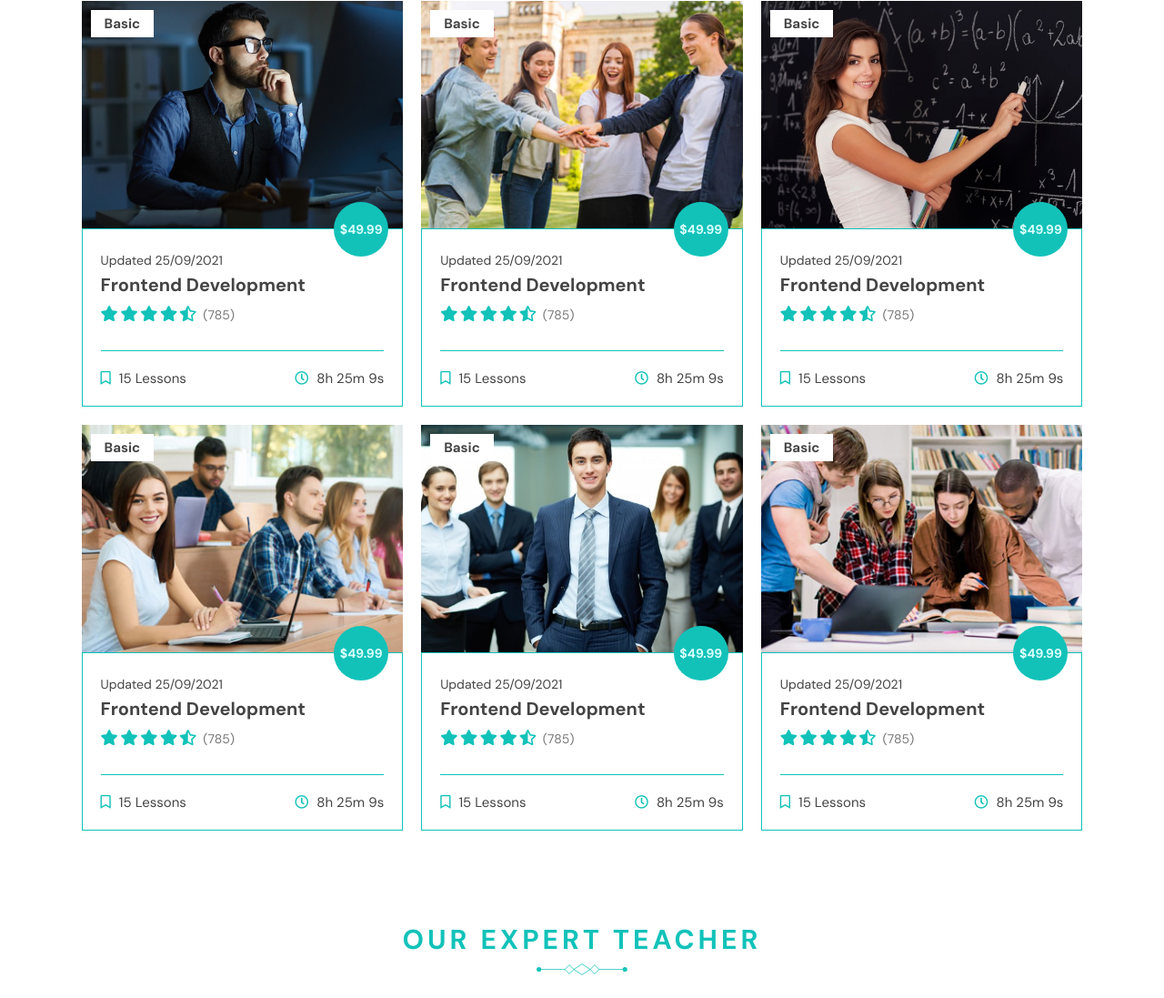
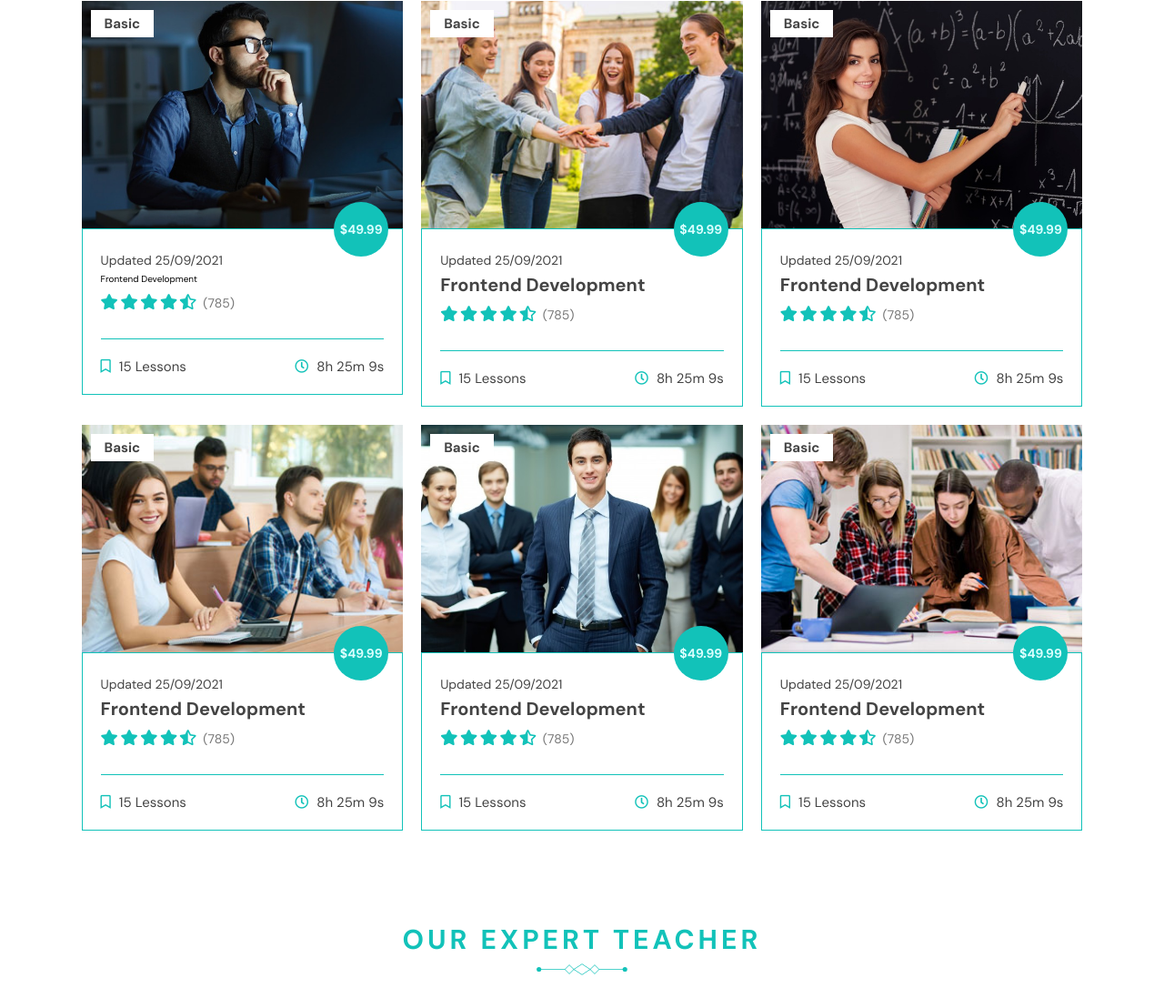
Before and after one commit to fanibest17/tedi, a plain HTML site: page index.html in a window 1280 px wide. Shown: the part 2080-3177 px from the top of the page at 91% size. Drawn offline with nearby package versions, Linux system fonts and the light colour scheme; a web font is replaced by a local one.

Commit message:
Update index.html

```diff
--- a/index.html
+++ b/index.html
@@ -160,7 +160,7 @@
                 <div class="content">
                     <h4>$49.99</h4>
                     <p>updated 25/09/2021</p>
-                    <a href"#"><h3>frontend development</h3></a>
+                    <a href"#">frontend development</a>
                     <div class="stars">
                         <i class="fas fa-star"></i>
                         <i class="fas fa-star"></i>
```
